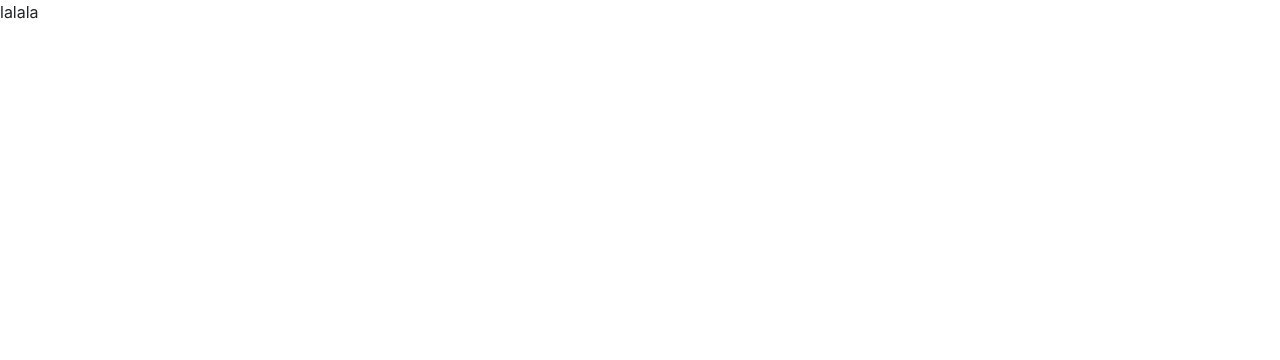
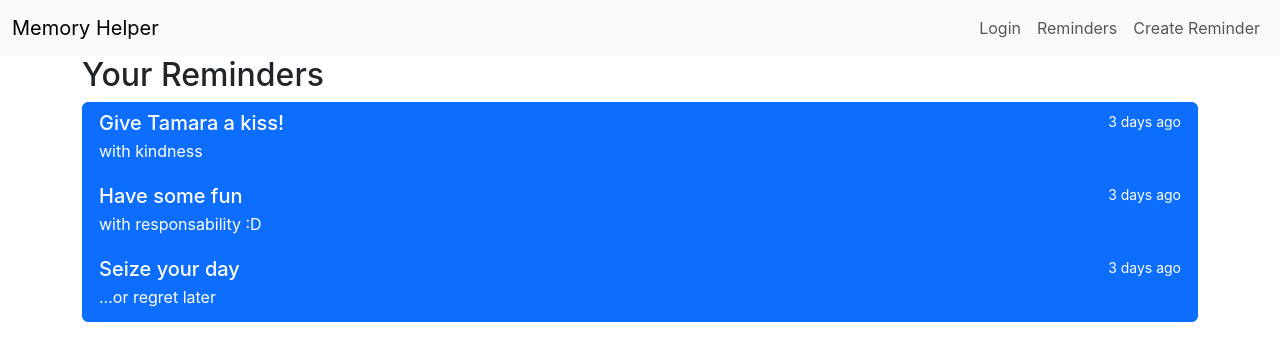
Before and after one commit to lopezatn/memory-helper, a React (Create React App) app: page /reminders in a window 1280 px wide. Shown: the top 360 px of the page. Built offline with nearby package versions, Linux system fonts and the light colour scheme.

Commit message:
Added redux functionality to Login component / populated Reminders component with some array hardcoded content

```diff
--- a/package.json
+++ b/package.json
@@ -9,6 +9,7 @@
     "@testing-library/user-event": "^13.5.0",
     "react": "^18.3.1",
     "react-dom": "^18.3.1",
+    "react-redux": "^9.1.2",
     "react-router-dom": "^6.27.0",
     "react-scripts": "5.0.1",
     "redux": "^5.0.1",
--- a/src/components/login/Login.jsx
+++ b/src/components/login/Login.jsx
@@ -1,33 +1,35 @@
-import React, { useState } from 'react';
-import './Login.css';
-import InputField from '../inputField/InputField';
-import Button from '../button/Button';
-import login from '../../clients/loginClient';
-import Reminders from '../reminders/Reminders';
-import Navigation from '../../routes/Navigation';
-import { useNavigate } from 'react-router-dom';
+import React, { useState } from "react";
+import "./Login.css";
+import InputField from "../inputField/InputField";
+import Button from "../button/Button";
+import login from "../../clients/loginClient";
+import Navigation from "../../routes/Navigation";
+import { login as reduxLogin } from "../../redux/slices/userSlice";
+import { useNavigate } from "react-router-dom";
+import { useDispatch } from "react-redux";
 
 const Login = () => {
   const [username, setUsername] = useState("");
   const [password, setPassword] = useState("");
   const [errorMessage, setErrorMessage] = useState("");
   const redirect = useNavigate();
+  const dispatch = useDispatch();
 
   const handleUserName = (event) => {
     setUsername(event.target.value);
     setErrorMessage("");
-    }
+  };
 
   const handlePassword = (event) => {
     setPassword(event.target.value);
     setErrorMessage("");
-    }
+  };
 
   const handleKeyDown = (event) => {
-        if (event.key === 'Enter') {
+    if (event.key === "Enter") {
       submitLogin();
     }
-    }
+  };
 
   const submitLogin = () => {
     if (username === "") {
@@ -37,46 +39,45 @@ const Login = () => {
     } else {
       const result = login(username, password);
       if (result) {
+        console.log("Dispatch action with: ", result);
+        dispatch(reduxLogin(result));
         redirect("/reminders");
-            }
-            else {
+      } else {
         setErrorMessage("Username or Password is incorrect");
       }
     }
-    }
+  };
 
   return (
     <>
-        <header>
-            <nav className="navbar navbar-expand-lg bg-body-tertiary">
-            <div className="container-fluid">
-                <a className="navbar-brand" href="#">Memory Helper</a>
-                <button className="navbar-toggler" type="button" data-bs-toggle="collapse" data-bs-target="#navbarNav" aria-controls="navbarNav" aria-expanded="false" aria-label="Toggle navigation">
-                <span className="navbar-toggler-icon"></span>
-                </button>
             <Navigation />
+      <main>
+        <div className="container text-center">
+          Please Log-in to proceed
+          <div className="row">
+            <InputField
+              placeholder="username"
+              onKeyDown={handleKeyDown}
+              onChange={handleUserName}
+            />
+            <InputField
+              placeholder="password"
+              onKeyDown={handleKeyDown}
+              onChange={handlePassword}
+            />
+            <label className="errorMessage">{errorMessage}</label>
           </div>
-            </nav>
-        </header>
-        <main>
-            <div className='container text-center'>
-                Please Log-in to proceed
-                <div className='row'>
-                    <InputField placeholder="username" onKeyDown={handleKeyDown} onChange={handleUserName}/>
-                    <InputField placeholder="password" onKeyDown={handleKeyDown} onChange={handlePassword}/>
-                    <label className="errorMessage">
-                        {errorMessage}
-                    </label>
-                </div>
-                <Button className="btn btn-outline-primary" type="button" value="Log-in" onClick={submitLogin} />
+          <Button
+            className="btn btn-outline-primary"
+            type="button"
+            value="Log-in"
+            onClick={submitLogin}
+          />
         </div>
       </main>
-        <footer>
-
-        </footer>
-
+      <footer></footer>
     </>
-    )
-}
+  );
+};
 
 export default Login;
--- /dev/null
+++ b/src/components/newReminder/NewReminder.jsx
@@ -0,0 +1,26 @@
+import React, { useState } from "react";
+import Navigation from "../../routes/Navigation";
+import "./NewReminder.css";
+import InputField from "../inputField/InputField";
+
+const NewReminder = () => {
+  const [reminder, newReminder] = useState("");
+
+  const handleNewReminder = (event) => {
+    const result = event.target.value;
+    console.log(result);
+  };
+
+  return (
+    <>
+      <Navigation />
+      <main className="container">
+        <h2>New Reminder:</h2>
+        <InputField onChange={handleNewReminder} />
+      </main>
+      <footer></footer>
+    </>
+  );
+};
+
+export default NewReminder;
--- a/src/components/reminders/Reminders.jsx
+++ b/src/components/reminders/Reminders.jsx
@@ -1,13 +1,38 @@
-import React from 'react';
-import './Reminders.css'
+import React from "react";
+import "./Reminders.css";
+import Navigation from "../../routes/Navigation";
 
 const Reminders = () => {
+  const REMINDERS = [
+    { title: "Give Tamara a kiss!", desc: "with kindness", id: 0 },
+    { title: "Have some fun", desc: "with responsability :D", id: 1 },
+    { title: "Seize your day", desc: "...or regret later", id: 2 },
+  ];
 
-    return (
-        <>
-        lalala
-        </>
-    )
-}
+  return (
+    <>
+      <Navigation />
+      <main className="container">
+        <h2>Your Reminders</h2>
+        <div className="list-group">
+          {REMINDERS.map((reminder) => (
+            <a
+              href="#"
+              className="list-group-item list-group-item-action active"
+              aria-current="true"
+            >
+              <div className="d-flex w-100 justify-content-between">
+                <h5 className="mb-1">{reminder.title}</h5>
+                <small>3 days ago</small>
+              </div>
+              <p className="mb-1">{reminder.desc}</p>
+            </a>
+          ))}
+        </div>
+      </main>
+      <footer></footer>
+    </>
+  );
+};
 
 export default Reminders;
--- a/src/index.js
+++ b/src/index.js
@@ -6,6 +6,9 @@ import reportWebVitals from './reportWebVitals';
 import ErrorPage from './error-page';
 import Login from './components/login/Login';
 import Reminders from './components/reminders/Reminders';
+import NewReminder from './components/newReminder/NewReminder';
+import { Provider } from 'react-redux';
+import store from "./redux/store";
 
 const router = createBrowserRouter([
   {
@@ -18,12 +21,19 @@ const router = createBrowserRouter([
     element: <Reminders />,
     errorElement: <ErrorPage />,
   },
+  {
+    path: "/new-reminder",
+    element: <NewReminder />,
+    errorElement: <ErrorPage />,
+  },
 ]);
 
 const root = ReactDOM.createRoot(document.getElementById('root'));
 root.render(
   <React.StrictMode>
-    <RouterProvider router={router} />
+    <Provider store={store}>
+      <RouterProvider router={router} />
+    </Provider>
   </React.StrictMode>
 );
 
--- /dev/null
+++ b/src/redux/slices/reminderSlice.js
@@ -0,0 +1,15 @@
+import { createSlice } from "@reduxjs/toolkit";
+
+const reminderSlice = createSlice({
+    name: "reminders",
+    initialState: null,
+    reducers: {
+        createReminder: (state, action) => {
+            state.reminders.push(action.payload)
+        },
+    },
+});
+
+export const { createReminder } = reminderSlice.actions;
+
+export default reminderSlice.reducer;
--- a/src/redux/store.js
+++ b/src/redux/store.js
@@ -1,8 +1,10 @@
 import { configureStore } from "@reduxjs/toolkit";
-import { useReducer } from "react";
+import userReducer from "./slices/userSlice";
+import reminderSlice from "./slices/reminderSlice";
 
 export default configureStore({
     reducer: {
-        user: useReducer,
-    }
+        user: userReducer,
+        reminders: reminderSlice,
+    },
 });
--- a/src/routes/Navigation.jsx
+++ b/src/routes/Navigation.jsx
@@ -1,24 +1,45 @@
 const Navigation = () => {
   return (
     <>
-        <div id="sidebar">
-            <h1>Navigation menu</h1>
-            <nav>
+      <header>
+        <nav className="navbar navbar-expand-lg bg-body-tertiary">
+          <div className="container-fluid">
+            <a className="navbar-brand" href="#">
+              Memory Helper
+            </a>
+            <button
+              className="navbar-toggler"
+              type="button"
+              data-bs-toggle="collapse"
+              data-bs-target="#navbarNav"
+              aria-controls="navbarNav"
+              aria-expanded="false"
+              aria-label="Toggle navigation"
+            >
+              <span className="navbar-toggler-icon"></span>
+            </button>
             <ul className="navbar-nav ms-auto">
               <li className="nav-item">
-                    <a className="nav-link" href={`/`}>Login</a>
+                <a className="nav-link" href={`/`}>
+                  Login
+                </a>
               </li>
               <li className="nav-item">
-                    <a className="nav-link" href={`/reminders`}>Reminders</a>
+                <a className="nav-link" href={`/reminders`}>
+                  Reminders
+                </a>
               </li>
               <li className="nav-item">
-                    <a className="nav-link" href={`/new-reminder`}>Create Reminder</a>
+                <a className="nav-link" href={`/new-reminder`}>
+                  Create Reminder
+                </a>
               </li>
             </ul>
+          </div>
         </nav>
-        </div>
+      </header>
     </>
   );
-  }
+};
 
 export default Navigation;
```
Also changed, not shown: src/components/newReminder/NewReminder.css (added), 1 other file (tests, documents, lock files or other folders). Lines whose indentation alone changed are shown as unchanged.
